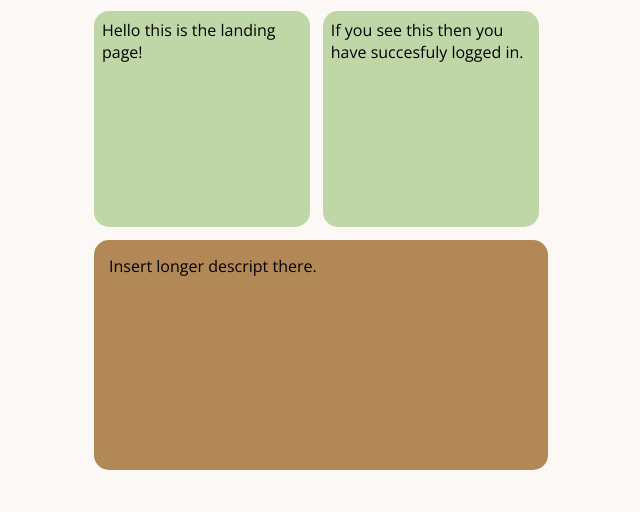
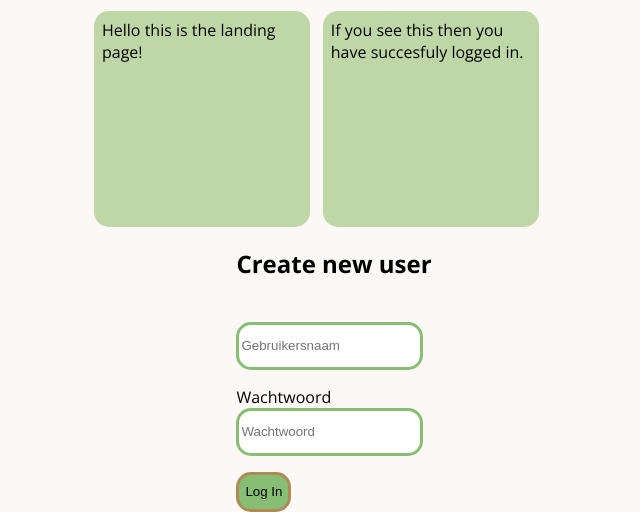
Before and after one commit to JesseNHLStenden/demorgenster.website, a PHP site: page / in a window 1280 px wide. Shown: the part 370-882 px from the top of the page, without its empty margins (306-946 px from the left). Before the commit the page ends 840 px from the top, so only its background shows below. Run offline with PHP 8.4, Linux system fonts and the light colour scheme; a user stored in the database is signed in.

Commit message:
You can now add users

```diff
--- a/config.ini
+++ b/config.ini
@@ -1,5 +1,5 @@
 [dbconf]
-host = "mysql"
+host = "localhost"
 dbname = "morgensterDB"
 username = "root"
-password = "qwerty"
+password = ""
--- a/css/index.css
+++ b/css/index.css
@@ -34,10 +34,27 @@ img{
     border-radius: 15px;
     padding: 1vh;
 }
-.long-info{
-    background-color: var(--primary);
-    width: calc(53vh);
-    height: 25vh;
+
+input[type="text"], input[type="password"]{
+    margin-bottom: 2vh;
     border-radius: 15px;
-    padding: 15px;
+    height: 40px;
+    border-width: 3px;
+    border-style: solid;
+    border-color: var(--accent);
 }
+input[type="submit"]{
+    border-radius: 15px;
+    height: 40px;
+    border-width: 3px;
+    border-style: solid;
+    border-color: var(--primary);
+    background-color: var(--accent);
+    margin-left: auto;
+    margin-right: auto;
+    transition: .2s;
+}
+
+input[type="submit"]:hover{
+    transform: scale(1.2);
+}
--- a/css/login.css
+++ b/css/login.css
@@ -53,8 +53,6 @@ input[type="submit"]{
     border-style: solid;
     border-color: var(--primary);
     background-color: var(--accent);
-    margin-left: auto;
-    margin-right: auto;
     transition: .2s;
 }
 
--- a/index.php
+++ b/index.php
@@ -20,8 +20,16 @@ if (!isset($_SESSION['loggedIn'])) {
         <img src="./img/logo.png" alt="Morgenster logo">
         <div class="short-info">Hello this is the landing page!</div>
         <div class="short-info">If you see this then you have succesfuly logged in.</div>
-        <div class="long-info">Insert longer descript there.</div>
     </div>
+    <form action="createUser.php" method="post">
+            <h2>Create new user</h2>
+            <br>
+            <input type="text" name="username" id="username" placeholder="Gebruikersnaam" required>
+            <br>
+            <label for="password">Wachtwoord</label><br>
+            <input type="password" name="password" id="password" placeholder="Wachtwoord" required><br>
+            <input type="submit" name="submit" id="submit" value="Log In">
+        </form>
 </body>
 
 </html>
```
Also changed, not shown: createUser.php (added, +79 -0 lines).
